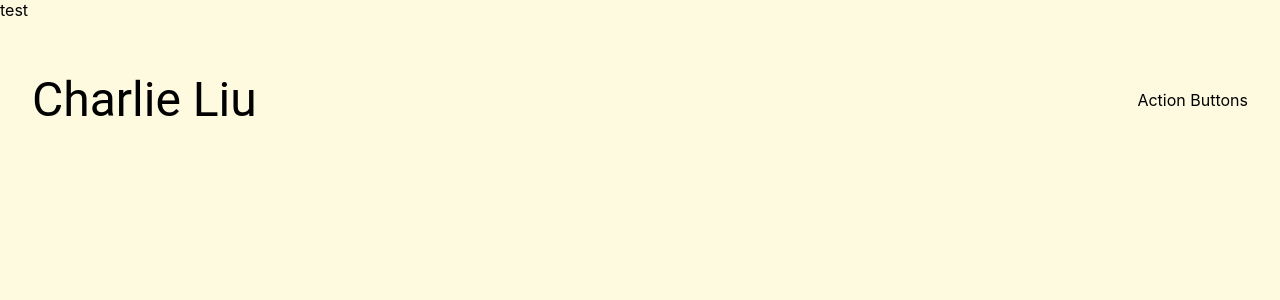
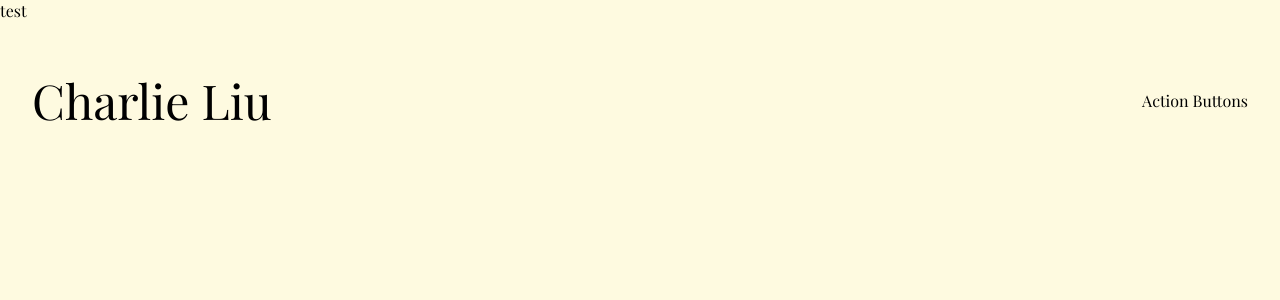
Before and after one commit to itscharlieliu/home-page-frontend, a React (Create React App) app: page /test in a window 1280 px wide. Shown: the top 300 px of the page. Built offline with nearby package versions, Linux system fonts and the light colour scheme.

Commit message:
add theme and new font

```diff
--- a/public/index.html
+++ b/public/index.html
@@ -10,6 +10,10 @@
       content="Web site created using create-react-app"
     />
     <link rel="apple-touch-icon" href="%PUBLIC_URL%/logo192.png" />
+    <!-- Fonts -->
+    <link rel="preconnect" href="https://fonts.googleapis.com">
+    <link rel="preconnect" href="https://fonts.gstatic.com" crossorigin>
+    <link href="https://fonts.googleapis.com/css2?family=Playfair+Display&display=swap" rel="stylesheet">
     <!--
       manifest.json provides metadata used when your web app is installed on a
       user's mobile device or desktop. See https://developers.google.com/web/fundamentals/web-app-manifest/
--- a/src/App.tsx
+++ b/src/App.tsx
@@ -3,6 +3,8 @@ import { MainPage } from "./components/pages/MainPage";
 import "./App.css";
 import { RouterProvider } from "react-router";
 import { createBrowserRouter } from "react-router-dom";
+import { ThemeProvider } from "@emotion/react";
+import { theme } from "./defs/theme";
 
 const router = createBrowserRouter([
   {
@@ -18,10 +20,12 @@ const router = createBrowserRouter([
 function App() {
   // TODO add routing
   return (
-    <div className="app">
-      <Header />
-      <RouterProvider router={router} />
-    </div>
+    <ThemeProvider theme={theme}>
+      <div className="app">
+        <Header />
+        <RouterProvider router={router} />
+      </div>
+    </ThemeProvider>
   );
 }
 
--- /dev/null
+++ b/src/defs/theme.ts
@@ -0,0 +1,20 @@
+import { createTheme } from "@mui/material";
+
+export const theme = createTheme({
+    typography: {
+      fontFamily: [
+        'Playfair Display',
+        'serif',
+        '-apple-system',
+        'BlinkMacSystemFont',
+        '"Segoe UI"',
+        'Roboto',
+        '"Helvetica Neue"',
+        'Arial',
+        'sans-serif',
+        '"Apple Color Emoji"',
+        '"Segoe UI Emoji"',
+        '"Segoe UI Symbol"',
+      ].join(','),
+    },
+  });
--- a/src/index.css
+++ b/src/index.css
@@ -2,7 +2,7 @@ body {
 
 
   margin: 0;
-  font-family: -apple-system, BlinkMacSystemFont, 'Segoe UI', 'Roboto', 'Oxygen',
+  font-family:'Playfair Display', serif, -apple-system, BlinkMacSystemFont, 'Segoe UI', 'Roboto', 'Oxygen',
     'Ubuntu', 'Cantarell', 'Fira Sans', 'Droid Sans', 'Helvetica Neue',
     sans-serif;
   -webkit-font-smoothing: antialiased;
```
